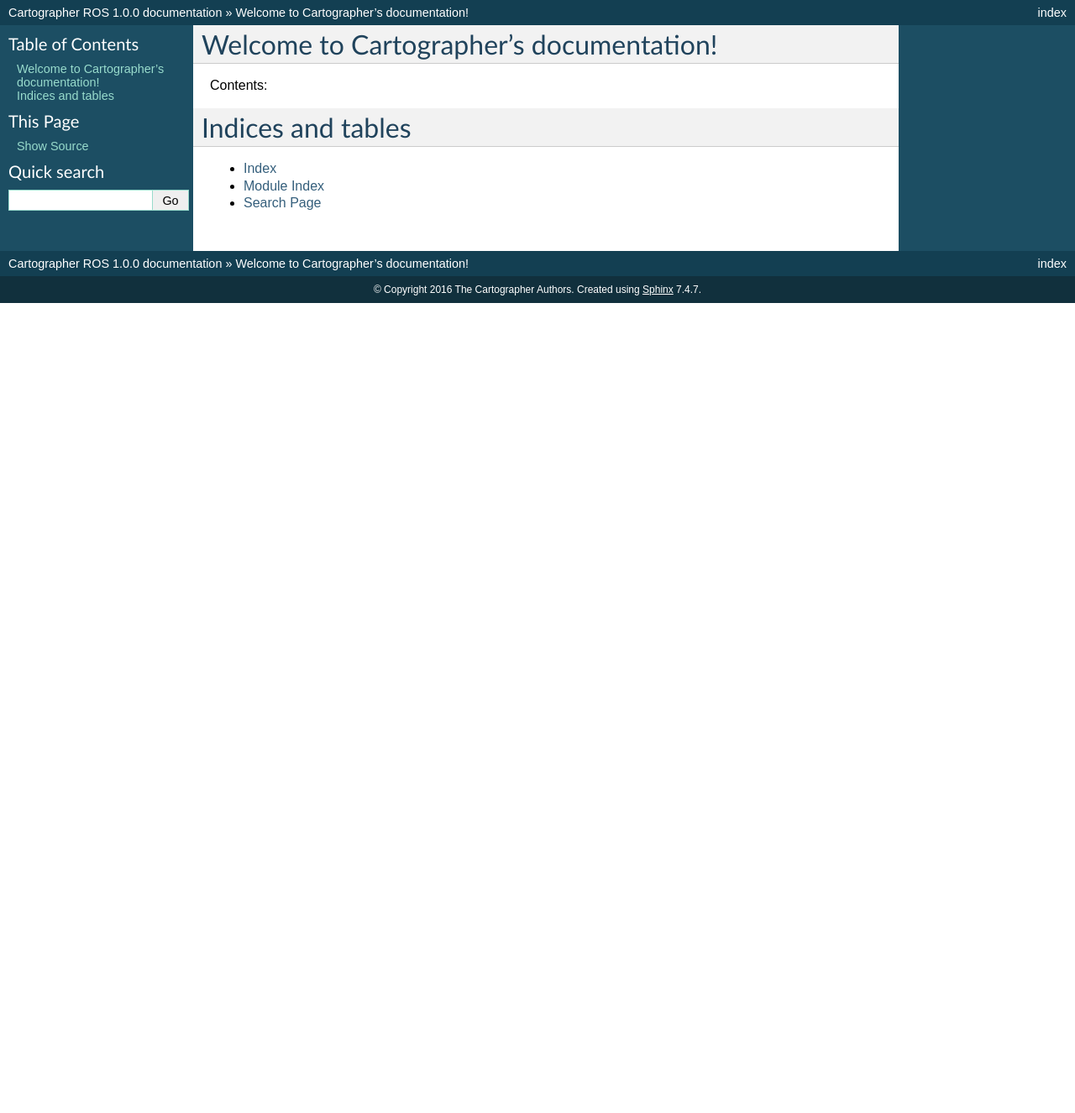
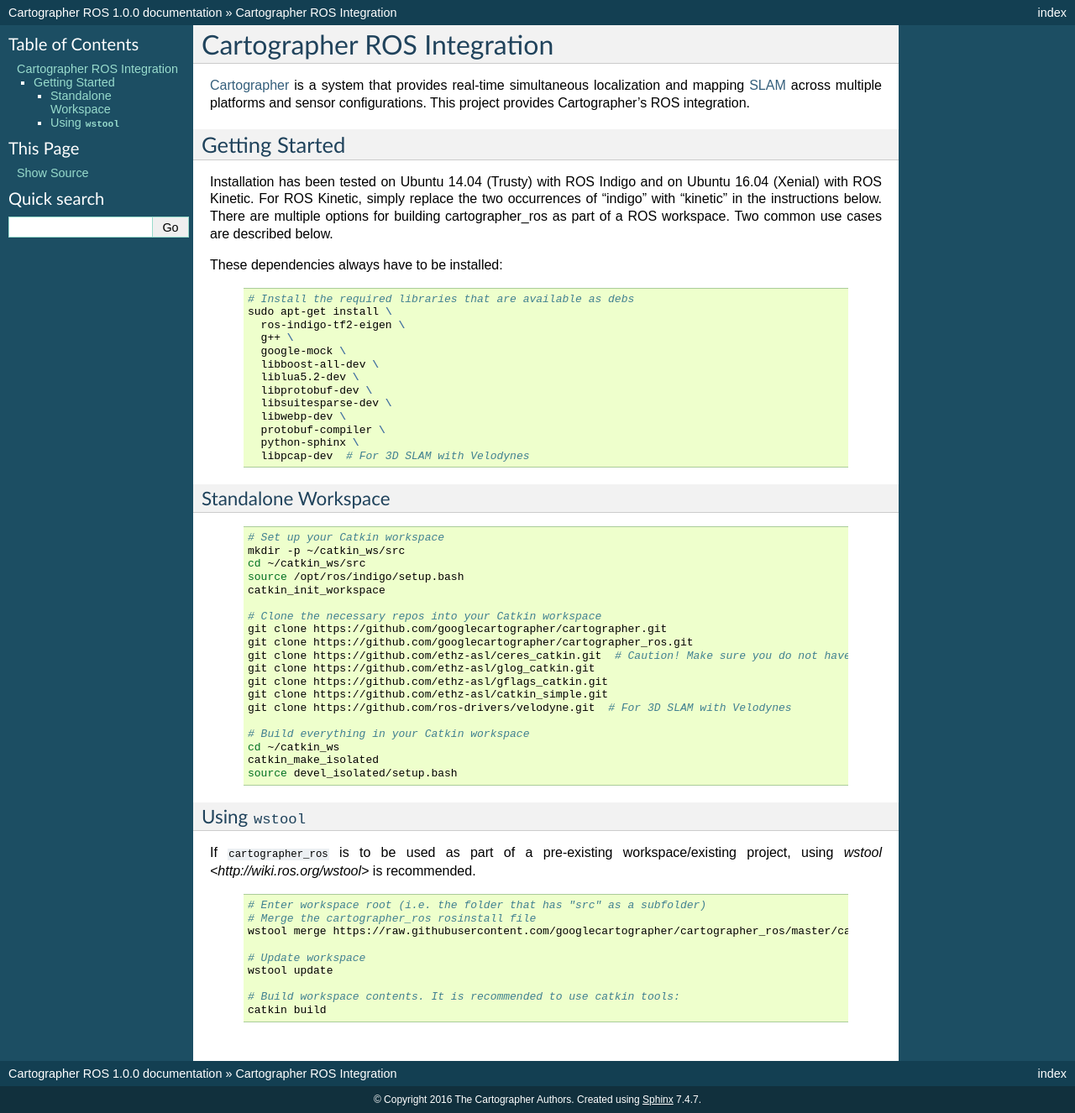
Before and after one commit to larics/cartographer_superbuild, a Sphinx documentation site: the page built from cartographer_ros/docs/source/index.rst, in a window 1280 px wide. Shown: the whole page at 84% size. Built offline with Sphinx 7.4.7, drawn with Linux system fonts in a browser that asks for light colours; before the commit the page ends 900 px from its top, so only the background shows below that.

Commit message:
[cartographer_ros] Moves the bulk of our documentation into Sphinx. (#28) Original commit: googlecartographer/cartographer_ros@6695b0406bce44ffc34808b16cfd360590e7edcf

```diff
--- a/cartographer_ros/docs/source/index.rst
+++ b/cartographer_ros/docs/source/index.rst
@@ -17,19 +17,88 @@
    You can adapt this file completely to your liking, but it should at least
    contain the root `toctree` directive.
 
-Welcome to Cartographer's documentation!
-========================================
-
-Contents:
+============================
+Cartographer ROS Integration
+============================
 
 .. toctree::
    :maxdepth: 2
+   :hidden:
 
+`Cartographer`_ is a system that provides real-time simultaneous localization
+and mapping `SLAM`_ across multiple platforms and sensor configurations. This
+project provides Cartographer's ROS integration.
 
+.. _Cartographer: https://github.com/googlecartographer/cartographer
+.. _SLAM: http://en.wikipedia.org/wiki/Simultaneous_localization_and_mapping
 
-Indices and tables
-==================
+Getting Started
+===============
 
-* :ref:`genindex`
-* :ref:`modindex`
-* :ref:`search`
+Installation has been tested on Ubuntu 14.04 (Trusty) with ROS Indigo and on
+Ubuntu 16.04 (Xenial) with ROS Kinetic. For ROS Kinetic, simply replace the two
+occurrences of "indigo" with "kinetic" in the instructions below. There are
+multiple options for building cartographer_ros as part of a ROS workspace. Two
+common use cases are described below.
+
+These dependencies always have to be installed:
+
+  .. code-block:: bash
+
+    # Install the required libraries that are available as debs
+    sudo apt-get install \
+      ros-indigo-tf2-eigen \
+      g++ \
+      google-mock \
+      libboost-all-dev \
+      liblua5.2-dev \
+      libprotobuf-dev \
+      libsuitesparse-dev \
+      libwebp-dev \
+      protobuf-compiler \
+      python-sphinx \
+      libpcap-dev  # For 3D SLAM with Velodynes
+
+Standalone Workspace
+--------------------
+
+  .. code-block:: bash
+
+    # Set up your Catkin workspace
+    mkdir -p ~/catkin_ws/src
+    cd ~/catkin_ws/src
+    source /opt/ros/indigo/setup.bash
+    catkin_init_workspace
+
+    # Clone the necessary repos into your Catkin workspace
+    git clone https://github.com/googlecartographer/cartographer.git
+    git clone https://github.com/googlecartographer/cartographer_ros.git
+    git clone https://github.com/ethz-asl/ceres_catkin.git  # Caution! Make sure you do not have "suitesparse" in your Catkin workspace
+    git clone https://github.com/ethz-asl/glog_catkin.git
+    git clone https://github.com/ethz-asl/gflags_catkin.git
+    git clone https://github.com/ethz-asl/catkin_simple.git
+    git clone https://github.com/ros-drivers/velodyne.git  # For 3D SLAM with Velodynes
+
+    # Build everything in your Catkin workspace
+    cd ~/catkin_ws
+    catkin_make_isolated
+    source devel_isolated/setup.bash
+
+Using ``wstool``
+----------------
+
+If ``cartographer_ros`` is to be used as part of a pre-existing
+workspace/existing project, using `wstool <http://wiki.ros.org/wstool>` is
+recommended.
+
+  .. code-block:: bash
+
+    # Enter workspace root (i.e. the folder that has "src" as a subfolder)
+    # Merge the cartographer_ros rosinstall file
+    wstool merge https://raw.githubusercontent.com/googlecartographer/cartographer_ros/master/cartographer_ros.rosinstall
+
+    # Update workspace
+    wstool update
+
+    # Build workspace contents. It is recommended to use catkin tools:
+    catkin build
```
Also changed, not shown: cartographer_ros/README.md (deleted), cartographer_ros/README.rst (added).
